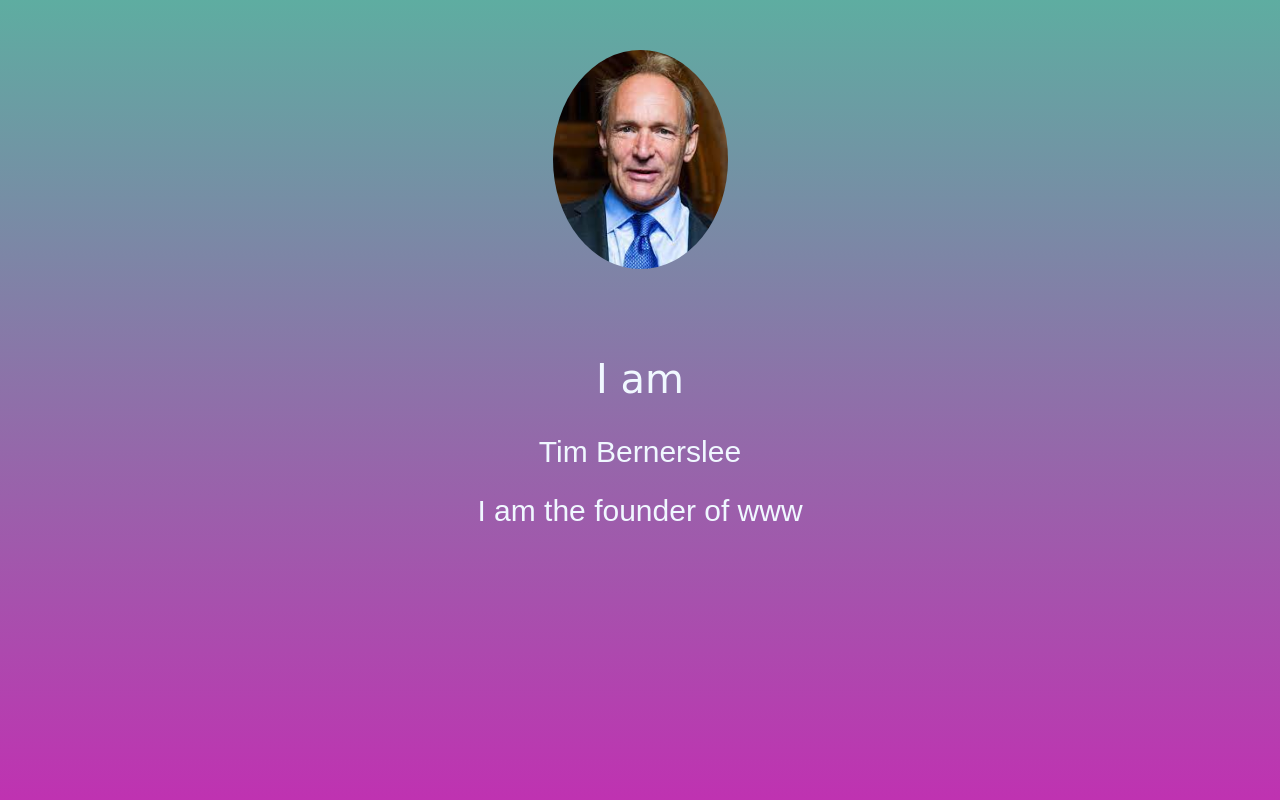
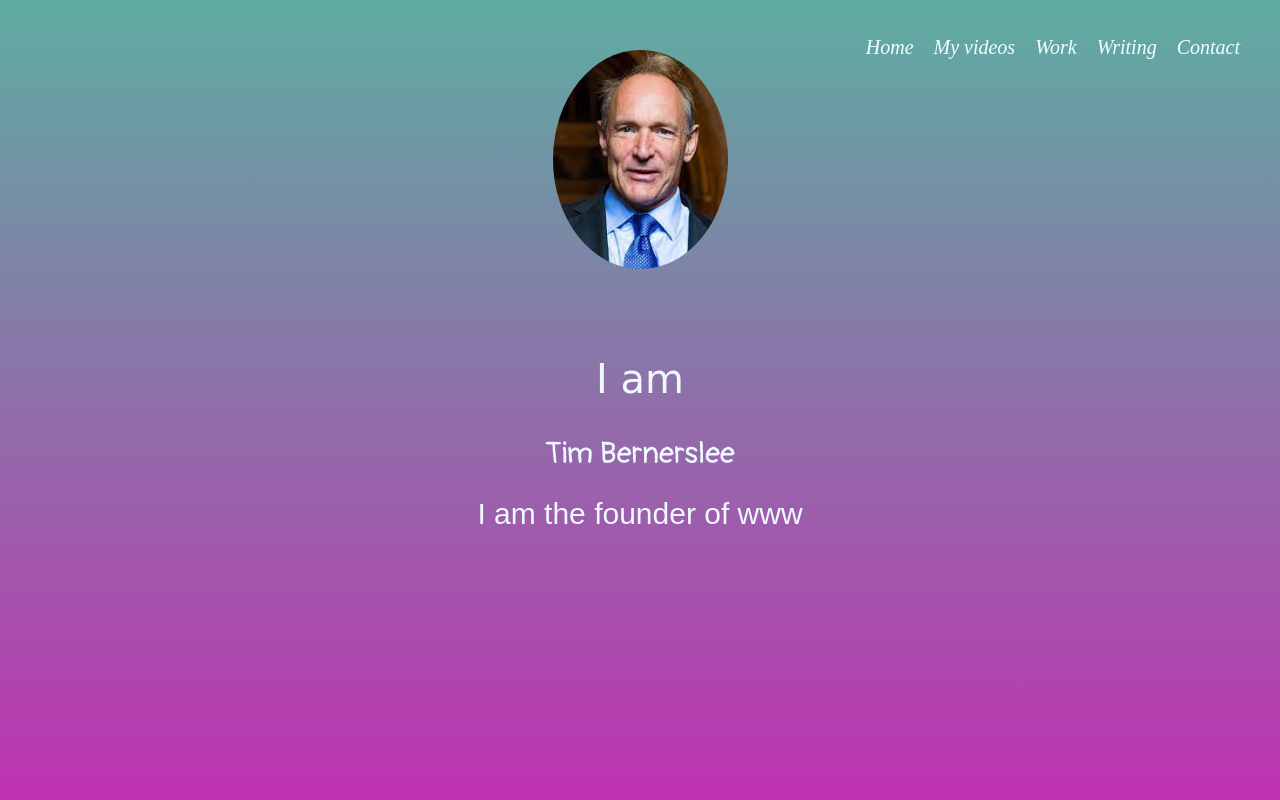
Before and after one commit to Khanakberiya/class57, a plain HTML site: page index.html in a window 1280 px wide. Shown: the top 800 px of the page. Drawn offline with Linux system fonts and the light colour scheme.

Commit message:
Add files via upload

```diff
--- a/index.html
+++ b/index.html
@@ -3,12 +3,21 @@
 
 <head>
     <meta charset="utf-8">
-    <meta name="viewport" content="width=device-width, initial-scale=1.0">
+    <meta name="" content="width=device-width, initial-scale=1.0">
     <title></title>
+    <link href="https://fonts.googleapis.com/css2?family=Pangolin&display=swap" rel="stylesheet">" content="width=device-width, initial-scale=1.0">
+
     <link rel="stylesheet" href="style.css">
 </head>
 
 <body>
+    <ul id="menu">
+    <Li class="links">Home</Li>
+     <Li class="links">My videos</Li>
+    <Li class="links">Work</Li>
+         <Li class="links">Writing</Li>
+         <Li class="links">Contact</Li>
+        </ul>
     <section id="welcome">
         <img src="Tims%20bernerlee.jpg" id="img1">
         <h1>I am </h1>
--- a/style.css
+++ b/style.css
@@ -6,49 +6,80 @@ body {
 #welcome {
     position: absolute;
     background: linear-gradient(#5eada1 0%, #bf32b1 100%);
-    width:100% ;
-    height:100%;
+    width: 100%;
+    height: 100%;
     left: 0;
     top: 0;
     bottom: 0;
     right: 0;
-    color:aliceblue;
+    color: aliceblue;
 }
-#img1{
-    width:175px;
+
+#img1 {
+    width: 175px;
     border-radius: 50%;
     margin-bottom: 50px;
     margin-top: 50px;
 }
-h1{
+
+h1 {
     font-size: 40px;
     font-weight: 400;
     font-family: cursive;
 }
-#name{
+
+#name {
     font-size: 30px;
     font-weight: 300;
-    font-family:fantasy;
+    font-family: 'Pangolin';
 }
-#www{
+
+#www {
     font-size: 30px;
     font-weight: 300;
-    font-family:fantasy;
+    font-family: fantasy;
 }
-#bio{
+
+#bio {
     padding-top: 1000px;
 }
-p{
+
+p {
     text-align: center;
-    font-family:inherit;
+    font-family: inherit;
     font-size: 17px;
     max-width: 450px;
     margin: auto;
 }
-#line{
+
+#line {
     height: 6px;
     width: 70px;
     background-color: black;
     margin: 25px auto;
 
 }
+
+#menu {
+    font-family: inherit;
+    position: absolute;
+    top: 20px;
+    right: 30px;
+    z-index: 100;
+    cursor: pointer;
+    list-style: none;
+}
+
+.links {
+    color: azure;
+    font-family: inherit;
+    font-style: italic;
+    font-size: 20px;
+    float: left;
+    padding-left: 10px;
+    padding-right: 10px;
+}
+
+.links:hover {
+    background-color: black;
+}
```
